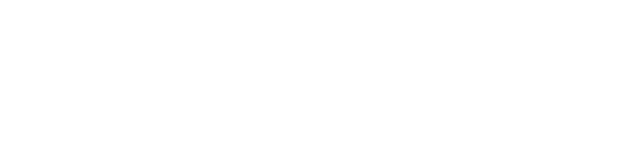
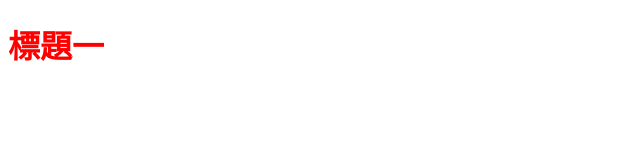
Before and after one commit to yvonwu2020/0504_2, a plain HTML site: page indedx.html in a window 1280 px wide. Shown: the whole page, without its empty margins (0-640 px from the left). Drawn offline with Linux system fonts and the light colour scheme; files that its build step writes are made by us from their sources.

Commit message:
插入h1樣式

```diff
--- a/all.css
+++ b/all.css
@@ -1,3 +1,6 @@
 body{
     color:blue;
 }
+h1{
+    color:red
+}
--- a/indedx.html
+++ b/indedx.html
@@ -8,6 +8,6 @@
     <link rel="stylesheet" href="css/all.css">
 </head>
 <body>
-
+   <h1>標題一</h1>
 </body>
 </html>
```
